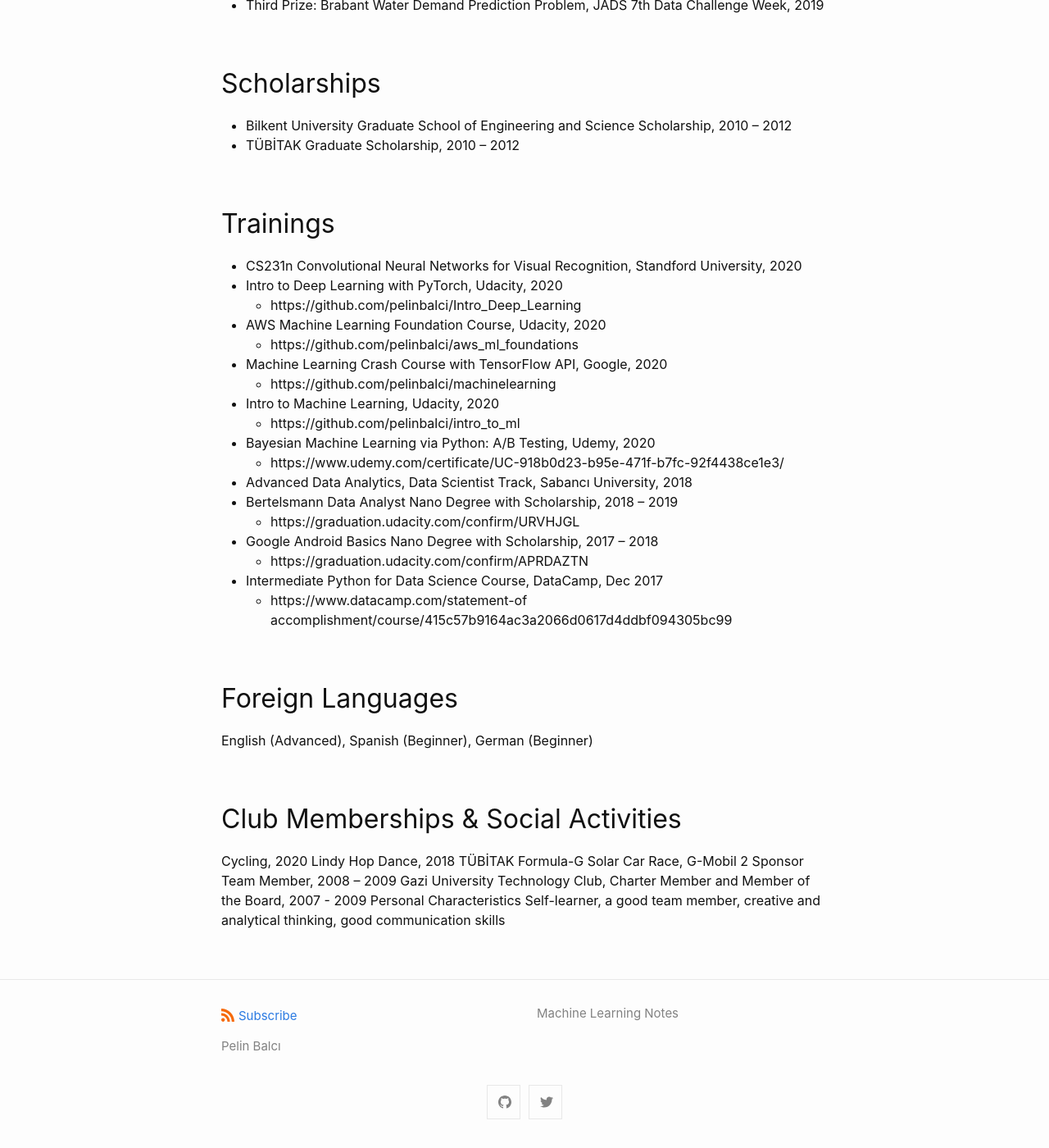
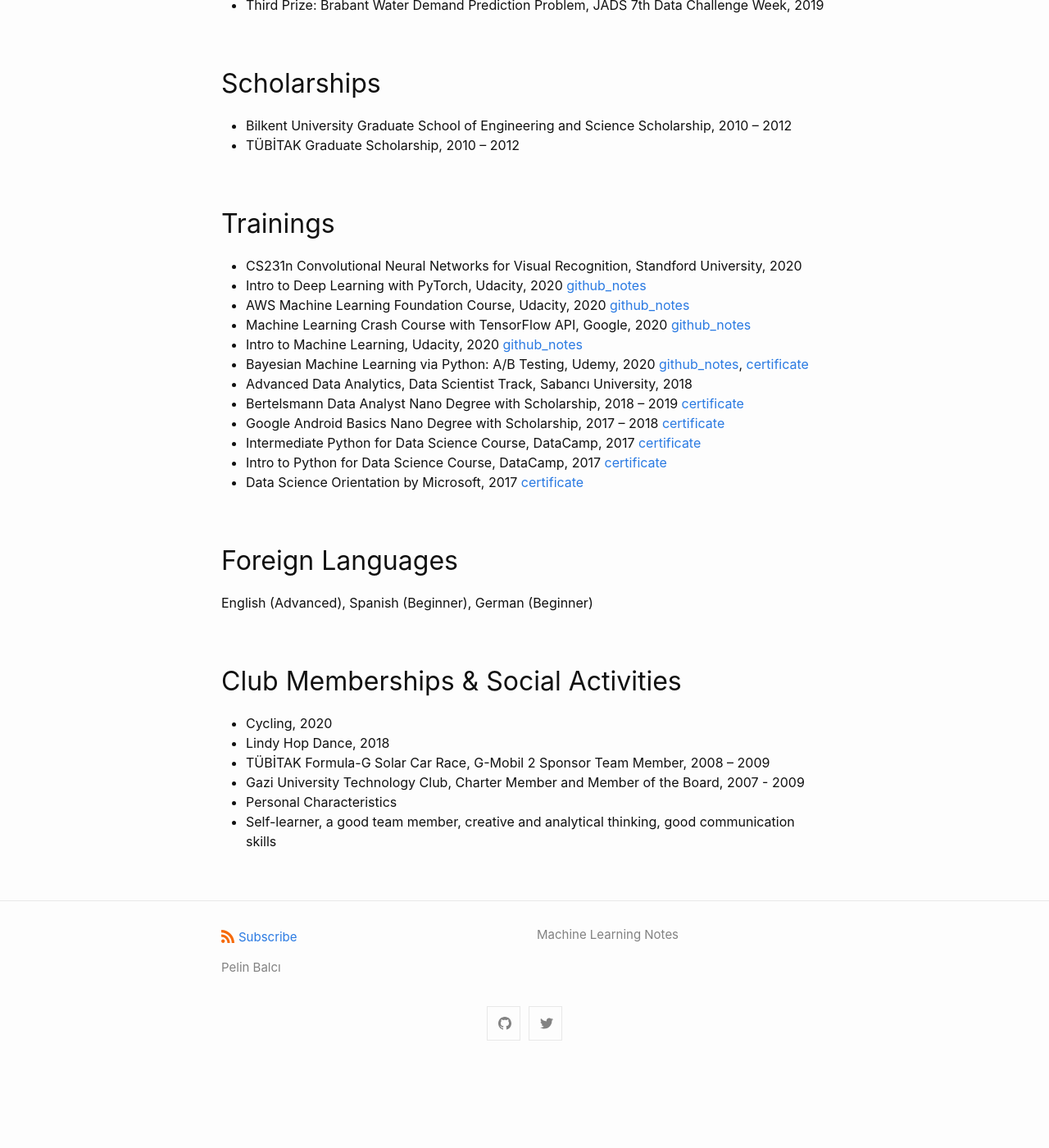
Before and after one commit to pelinbalci/pelinbalci.github.io, a Jekyll site: the page built from CV.md, in a window 1280 px wide and 1400 px high, scrolled down 1932 px. Shown: the whole window at 82% size. Built offline with Jekyll 4.4.1, drawn with Linux system fonts in a browser that asks for light colours; after the commit the page ends 3236 px from its top, so only the background shows below that; some of the changed text lies outside the part shown.

Commit message:
cv_links

```diff
--- a/CV.md
+++ b/CV.md
@@ -20,7 +20,7 @@
 
 ## Work Experiences
 - 2019 – 2020	Adphorus a Sojern Company, Sr. Data Analyst
-    - Production level codes for reporting performance of the algorithms by using Python, Facebook API and SQL,
+    - Production level codes for reporting performance of the algorithms by using Python, Facebook API and SQL
     - A/B testing methods
     - Sampling algorithms
     - Facebook digital marketing
@@ -59,29 +59,25 @@
 
 ## Trainings
 - CS231n Convolutional Neural Networks for Visual Recognition, Standford University, 2020
-- Intro to Deep Learning with PyTorch, Udacity, 2020
-    - https://github.com/pelinbalci/Intro_Deep_Learning
-- AWS Machine Learning Foundation Course, Udacity, 2020
-    - https://github.com/pelinbalci/aws_ml_foundations
-- Machine Learning Crash Course with TensorFlow API, Google, 2020
-    - https://github.com/pelinbalci/machinelearning
-- Intro to Machine Learning, Udacity, 2020
-    - https://github.com/pelinbalci/intro_to_ml
-- Bayesian Machine Learning via Python: A/B Testing, Udemy, 2020
-    - https://www.udemy.com/certificate/UC-918b0d23-b95e-471f-b7fc-92f4438ce1e3/
+- Intro to Deep Learning with PyTorch, Udacity, 2020 [github_notes](https://github.com/pelinbalci/Intro_Deep_Learning)
+- AWS Machine Learning Foundation Course, Udacity, 2020 [github_notes](https://github.com/pelinbalci/aws_ml_foundations)
+- Machine Learning Crash Course with TensorFlow API, Google, 2020 [github_notes](https://github.com/pelinbalci/machinelearning)
+- Intro to Machine Learning, Udacity, 2020 [github_notes](https://github.com/pelinbalci/intro_to_ml)
+- Bayesian Machine Learning via Python: A/B Testing, Udemy, 2020 [github_notes](https://github.com/pelinbalci/Bayesian-AB-Test), [certificate](https://www.udemy.com/certificate/UC-918b0d23-b95e-471f-b7fc-92f4438ce1e3/)
 - Advanced Data Analytics, Data Scientist Track, Sabancı University, 2018
-- Bertelsmann Data Analyst Nano Degree with Scholarship, 2018 – 2019
-    - https://graduation.udacity.com/confirm/URVHJGL
-- Google Android Basics Nano Degree with Scholarship, 2017 – 2018
-    - https://graduation.udacity.com/confirm/APRDAZTN
-- Intermediate Python for Data Science Course, DataCamp, Dec 2017
-    - https://www.datacamp.com/statement-of accomplishment/course/415c57b9164ac3a2066d0617d4ddbf094305bc99
+- Bertelsmann Data Analyst Nano Degree with Scholarship, 2018 – 2019 [certificate](https://graduation.udacity.com/confirm/URVHJGL)
+- Google Android Basics Nano Degree with Scholarship, 2017 – 2018 [certificate](https://graduation.udacity.com/confirm/APRDAZTN)
+- Intermediate Python for Data Science Course, DataCamp, 2017 [certificate](https://www.datacamp.com/statement-of-accomplishment/course/415c57b9164ac3a2066d0617d4ddbf094305bc99)
+- Intro to Python for Data Science Course, DataCamp, 2017 [certificate](https://www.datacamp.com/statement-of-accomplishment/course/9502c7b48b86f828d9d1c034a255b57d605a3b14)
+- Data Science Orientation by Microsoft, 2017 [certificate](https://courses.edx.org/certificates/c987d9529a7f436aa392d1afcfe7db72)
 
 ## Foreign Languages
 English (Advanced), Spanish (Beginner), German (Beginner)
 
 ## Club Memberships & Social Activities
-Cycling, 2020
-Lindy Hop Dance, 2018                                                                                                                         TÜBİTAK Formula-G Solar Car Race, G-Mobil 2 Sponsor Team Member, 2008 – 2009                    Gazi University Technology Club, Charter Member and Member of the Board, 2007 - 2009
-Personal Characteristics
-Self-learner, a good team member, creative and analytical thinking, good communication skills
+- Cycling, 2020
+- Lindy Hop Dance, 2018
+- TÜBİTAK Formula-G Solar Car Race, G-Mobil 2 Sponsor Team Member, 2008 – 2009
+- Gazi University Technology Club, Charter Member and Member of the Board, 2007 - 2009
+- Personal Characteristics
+- Self-learner, a good team member, creative and analytical thinking, good communication skills
```
